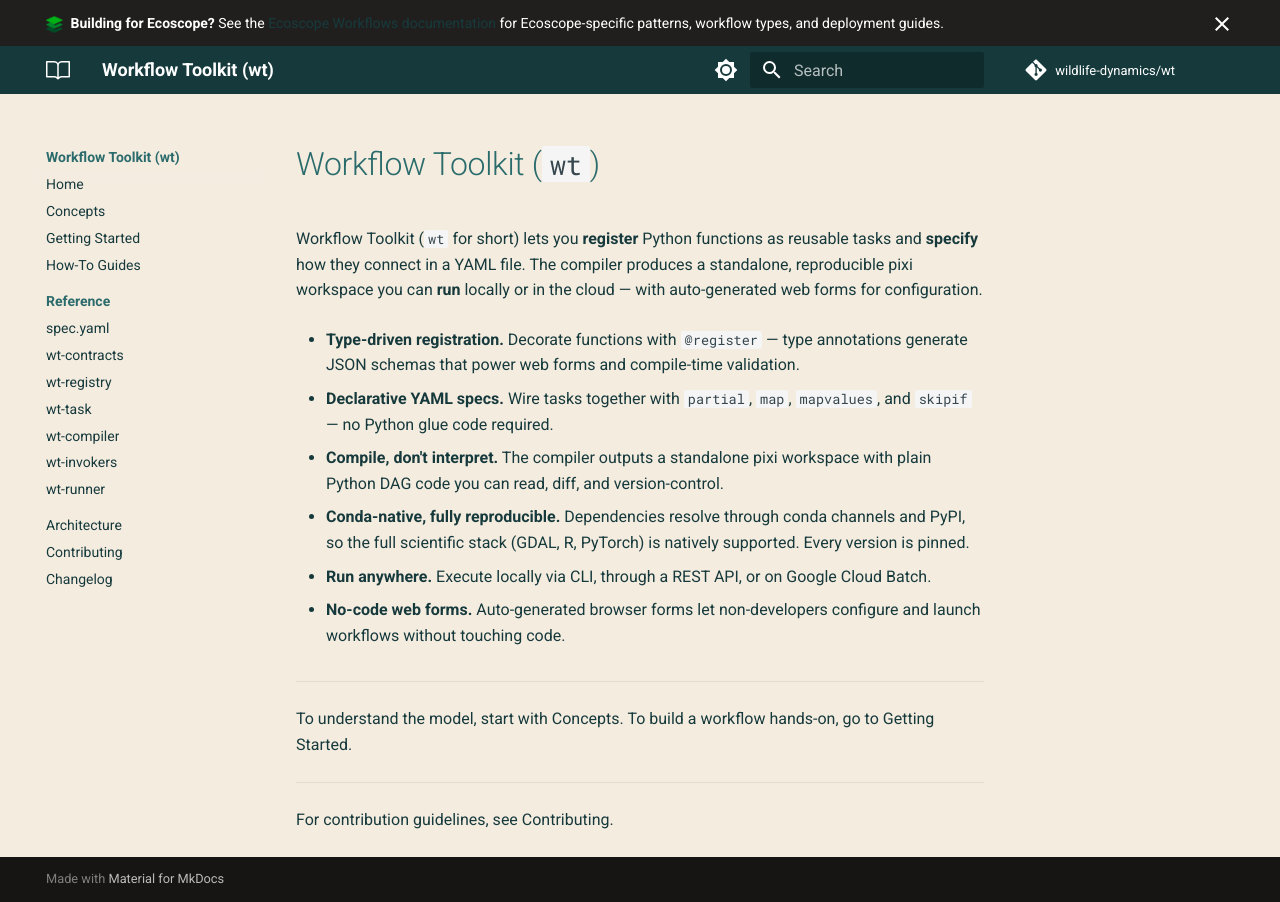
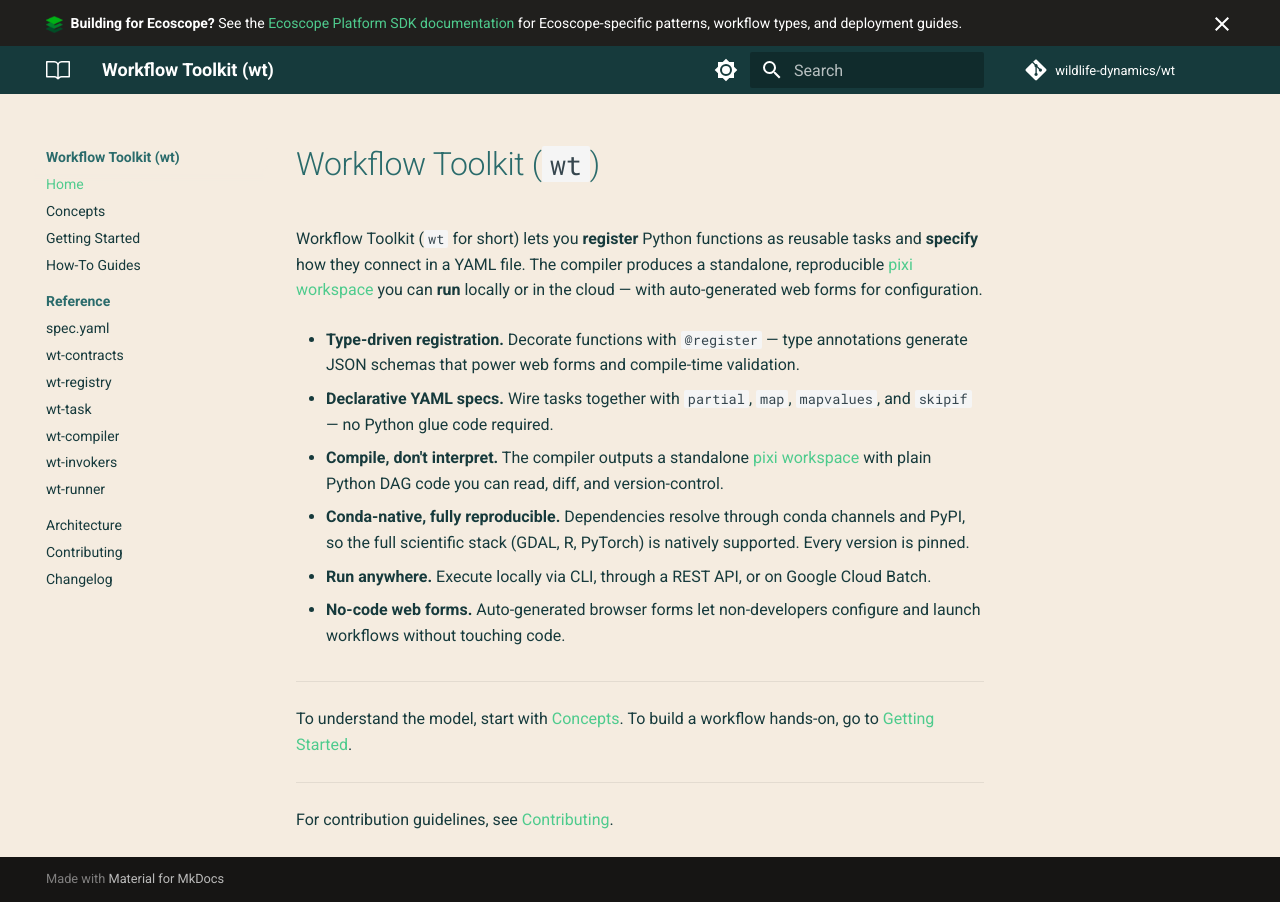
Before and after one commit to wildlife-dynamics/wt, an MkDocs documentation site: the page built from docs/content/index.md, in a window 1280 px wide. Built offline with MkDocs 1.6.1 and Material for MkDocs 9.7.7, drawn with Linux system fonts in a browser that asks for light colours; a script that is not in the unit is left out; comment, search, counter and statistics services are not loaded.

Commit message:
tsk automated changes for task: link-colors

```diff
--- a/docs/content/stylesheets/extra.css
+++ b/docs/content/stylesheets/extra.css
@@ -4,10 +4,15 @@
   --md-primary-fg-color--light: #2a6b6b;
   --md-primary-fg-color--dark: #0e2a2c;
   --md-accent-fg-color: #4ecb8d;
+  --md-typeset-a-color: #4ecb8d;
   --md-default-fg-color: #163a3c;
   --md-default-fg-color--light: #2a6b6b;
   --md-default-bg-color: #f5ece0;
   --md-default-bg-color--light: #faf6f0;
+}
+
+[data-md-color-scheme="default"] .md-banner a {
+  color: #4ecb8d;
 }
 
 /* Dark mode — Dark Teal + Off White/Green */
--- a/docs/overrides/main.html
+++ b/docs/overrides/main.html
@@ -24,6 +24,6 @@
 {% block announce %}
   <img src="{{ 'assets/ecoscope-favicon.ico' | url }}" alt="Ecoscope" style="height: 1.2em; vertical-align: middle; margin-right: 0.3em;">
   <b>Building for Ecoscope?</b> See the
-  <a href="#">Ecoscope Workflows documentation</a> for
+  <a href="https://ecoscope.io/platform-sdk">Ecoscope Platform SDK documentation</a> for
   Ecoscope-specific patterns, workflow types, and deployment guides.
 {% endblock %}
```
